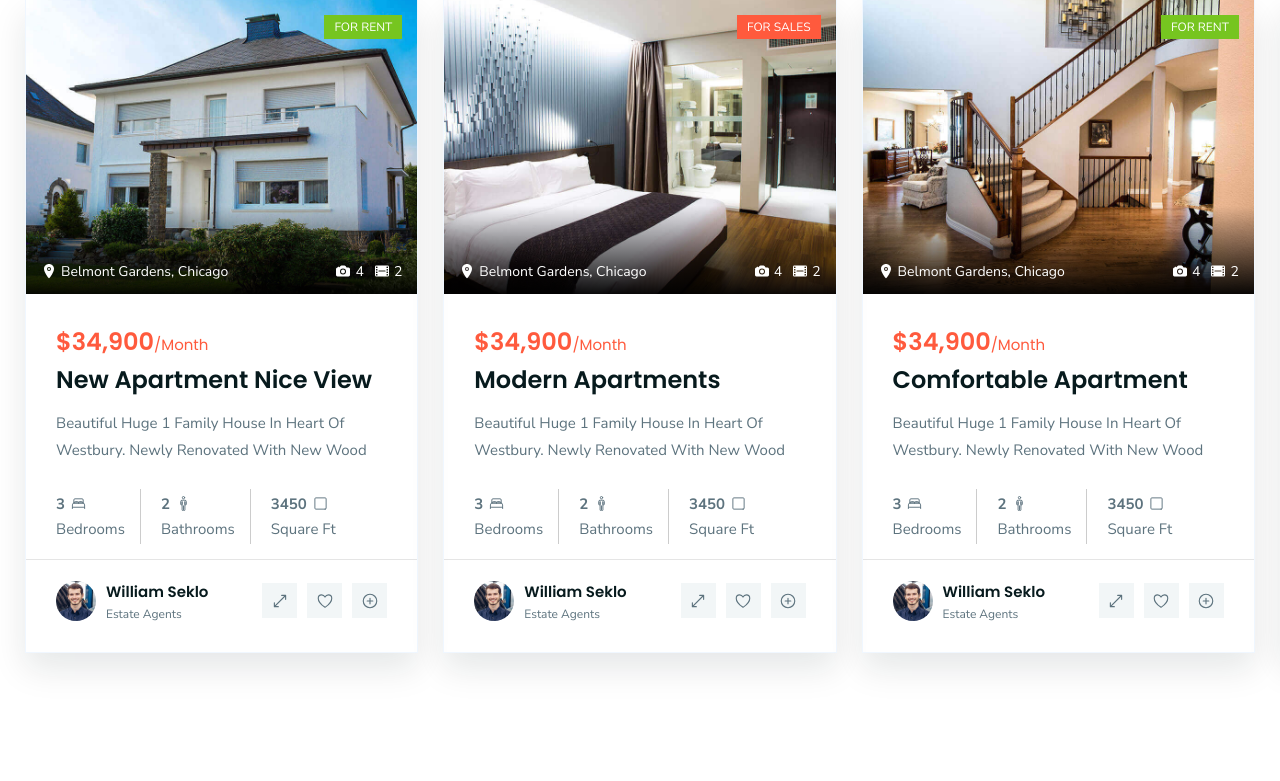
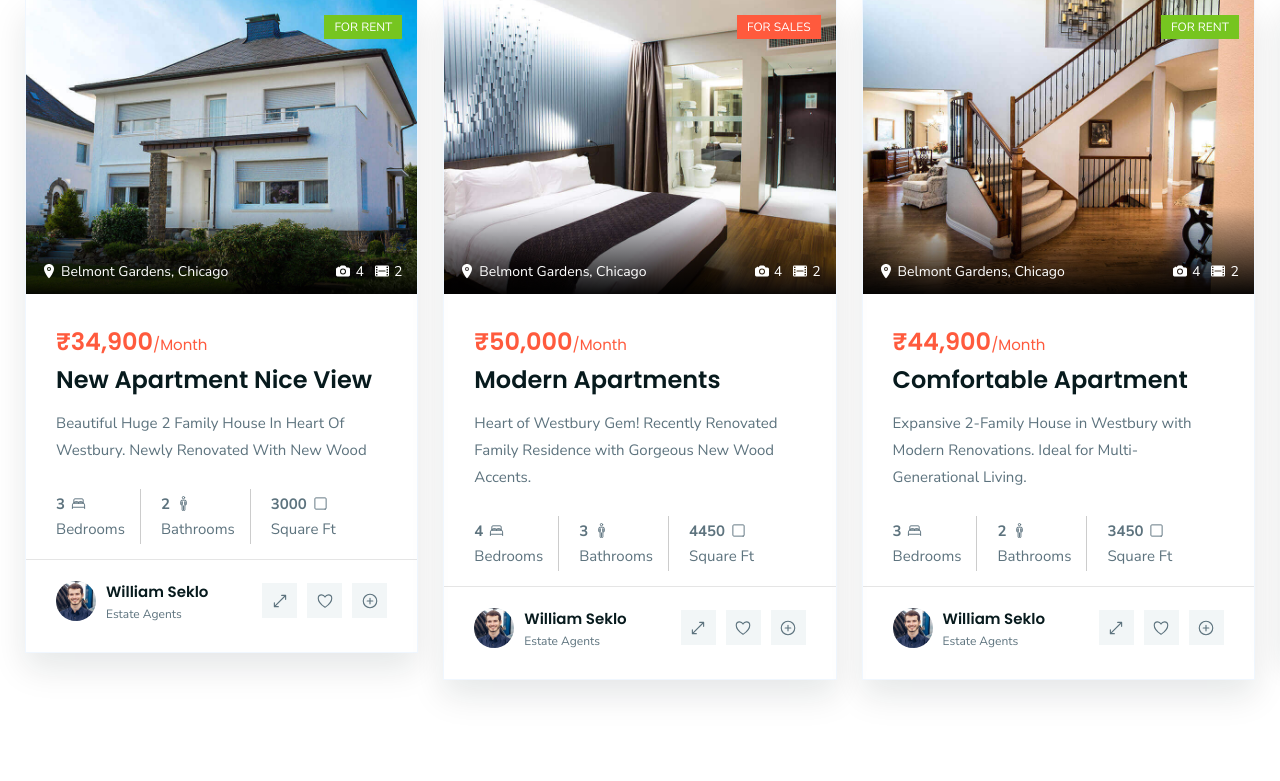
Before and after one commit to karthi517/House_Price_Prediction_Chennai, a Flask app: page / in a window 1280 px wide. Shown: the part 2720-3501 px from the top of the page. Run offline with Flask 3, Linux system fonts and the light colour scheme.

Commit message:
home.html updated

```diff
--- a/templates/index.html
+++ b/templates/index.html
@@ -488,7 +488,7 @@ function calculatePredictedPrice() {
                 <div class="card-content">
 
                   <div class="card-price">
-                    <strong>$34,900</strong>/Month
+                    <strong>₹34,900</strong>/Month
                   </div>
 
                   <h3 class="h3 card-title">
@@ -496,7 +496,7 @@ function calculatePredictedPrice() {
                   </h3>
 
                   <p class="card-text">
-                    Beautiful Huge 1 Family House In Heart Of Westbury. Newly Renovated With New Wood
+                    Beautiful Huge 2 Family House In Heart Of Westbury. Newly Renovated With New Wood
                   </p>
 
                   <ul class="card-list">
@@ -518,7 +518,7 @@ function calculatePredictedPrice() {
                     </li>
 
                     <li class="card-item">
-                      <strong>3450</strong>
+                      <strong>3000</strong>
 
                       <ion-icon name="square-outline"></ion-icon>
 
@@ -606,7 +606,7 @@ function calculatePredictedPrice() {
                 <div class="card-content">
 
                   <div class="card-price">
-                    <strong>$34,900</strong>/Month
+                    <strong>₹50,000</strong>/Month
                   </div>
 
                   <h3 class="h3 card-title">
@@ -614,29 +614,29 @@ function calculatePredictedPrice() {
                   </h3>
 
                   <p class="card-text">
-                    Beautiful Huge 1 Family House In Heart Of Westbury. Newly Renovated With New Wood
+                    Heart of Westbury Gem! Recently Renovated Family Residence with Gorgeous New Wood Accents.
                   </p>
 
                   <ul class="card-list">
+
+                    <li class="card-item">
+                      <strong>4</strong>
+
+                      <ion-icon name="bed-outline"></ion-icon>
+
+                      <span>Bedrooms</span>
+                    </li>
 
                     <li class="card-item">
                       <strong>3</strong>
 
-                      <ion-icon name="bed-outline"></ion-icon>
-
-                      <span>Bedrooms</span>
-                    </li>
-
-                    <li class="card-item">
-                      <strong>2</strong>
-
                       <ion-icon name="man-outline"></ion-icon>
 
                       <span>Bathrooms</span>
                     </li>
 
                     <li class="card-item">
-                      <strong>3450</strong>
+                      <strong>4450</strong>
 
                       <ion-icon name="square-outline"></ion-icon>
 
@@ -724,7 +724,7 @@ function calculatePredictedPrice() {
                 <div class="card-content">
 
                   <div class="card-price">
-                    <strong>$34,900</strong>/Month
+                    <strong>₹44,900</strong>/Month
                   </div>
 
                   <h3 class="h3 card-title">
@@ -732,7 +732,7 @@ function calculatePredictedPrice() {
                   </h3>
 
                   <p class="card-text">
-                    Beautiful Huge 1 Family House In Heart Of Westbury. Newly Renovated With New Wood
+                    Expansive 2-Family House in Westbury with Modern Renovations. Ideal for Multi-Generational Living.
                   </p>
 
                   <ul class="card-list">
```
